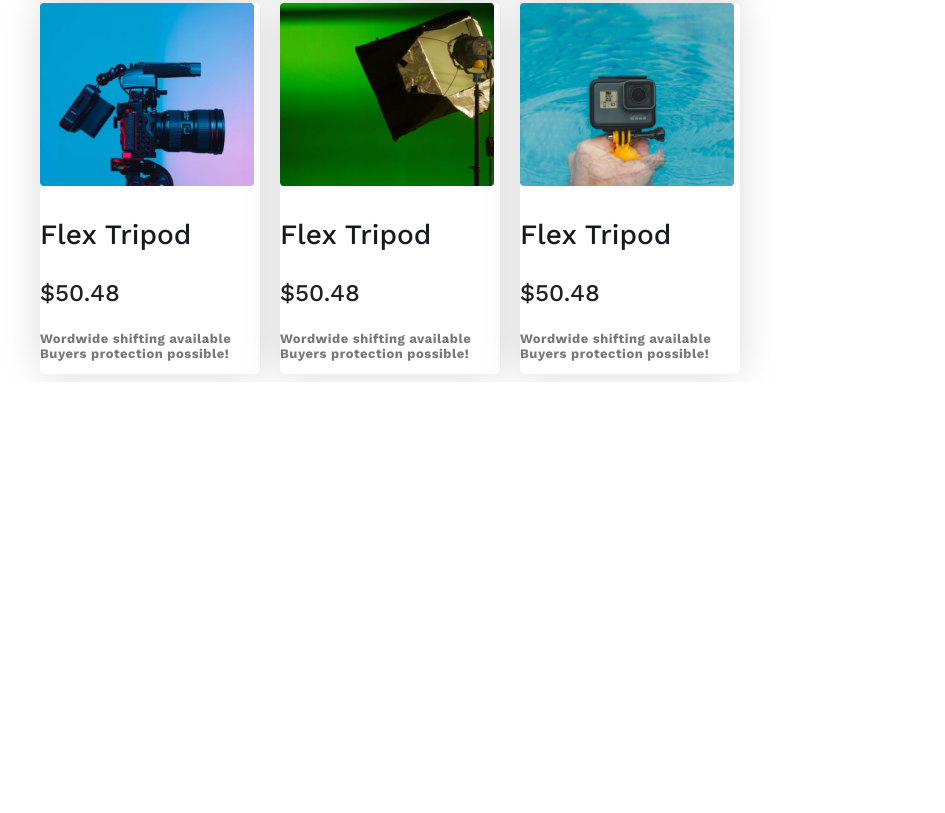
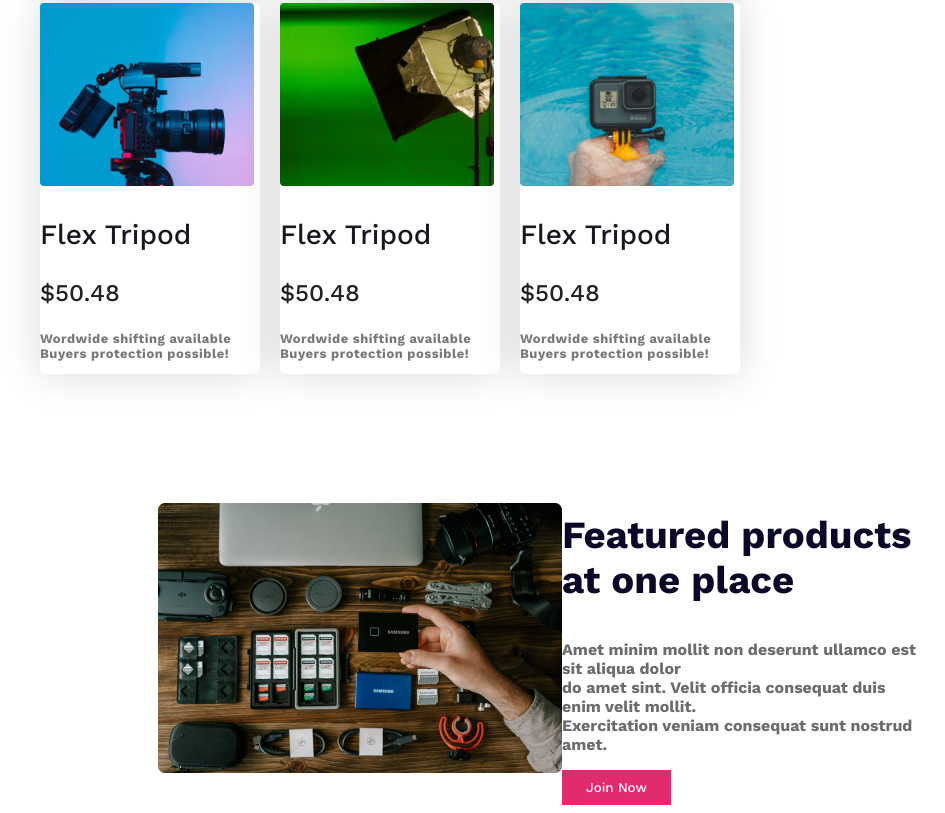
Before and after one commit to rirubelhossain/influencer-gear, a plain HTML site: page index.html in a window 1280 px wide. Shown: the part 1735-2548 px from the top of the page, without its empty margins (250-1195 px from the left). Before the commit the page ends 2117 px from the top, so only its background shows below. Drawn offline with nearby package versions, Linux system fonts and the light colour scheme.

Commit message:
Featued section done

```diff
--- a/index.html
+++ b/index.html
@@ -113,6 +113,17 @@
                 </div>
             </div>
         </div>
+
+        <div class="Featured">
+            <div class="deature-img">
+                <img src="./images/gear.png" alt="">
+            </div>
+            <div class="featured-content">
+                <h3 class="featured-title">Featured products at one place</h3>
+                <p class="featured-des">Amet minim mollit non deserunt ullamco est sit aliqua dolor<br> do amet sint. Velit officia consequat duis enim velit mollit. <br>Exercitation veniam consequat sunt nostrud amet.</p>
+                <button class="featured-btn">Join Now</button>
+            </div>
+        </div>
    </main>
 </body>
 </html>
--- a/styles/style.css
+++ b/styles/style.css
@@ -143,9 +143,33 @@ nav ul{
 
 }
 
-/* color: var(--gray-50, #787885);
-font-family: Inter;
-font-size: 14px;
-font-style: normal;
-font-weight: 700;
-line-height: 143%; /* 20.02px */
+/* Featured section start from here */
+.Featured{
+    display: flex;
+    justify-content: space-around;
+    align-items: center;
+    width: 60%;
+    margin-left: 400px;
+    margin-top: 100px;
+}
+.deature-img img{
+    border-radius: 7px;
+background: url("/images/gear.png"), lightgray 50% / cover no-repeat;
+}
+.featured-title{
+    color: #0A0826;
+    font-size: 2.4rem;
+    font-weight: 700;
+}
+.featured-des{
+    color: #6C6C6C;
+    font-size: 1rem;
+    font-weight: 700;
+
+}
+.featured-btn{
+    color: #FFFFFF;
+    background: #E02C6D;
+    border: 0;
+    padding: 10px 24px;
+}
```
